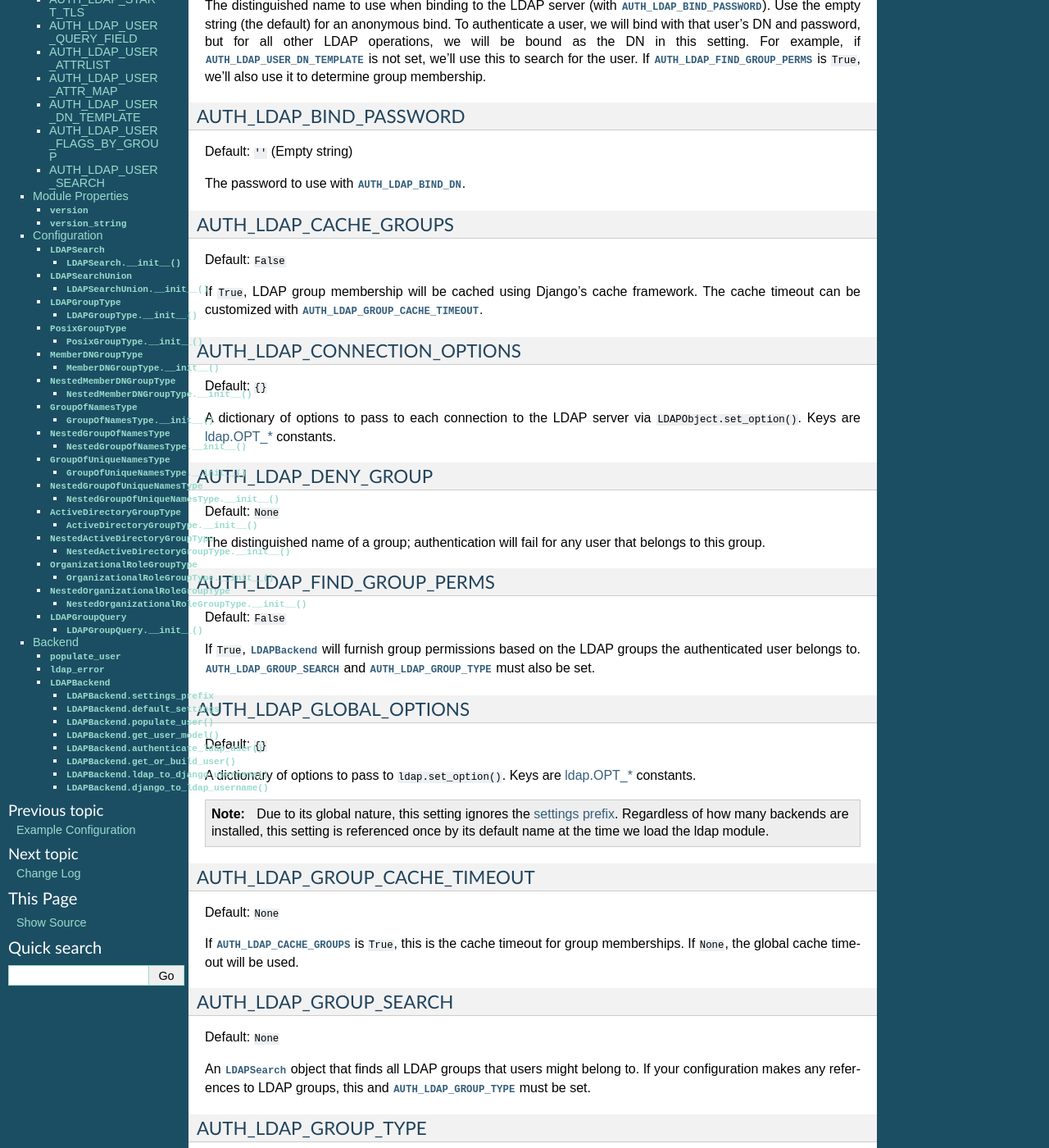
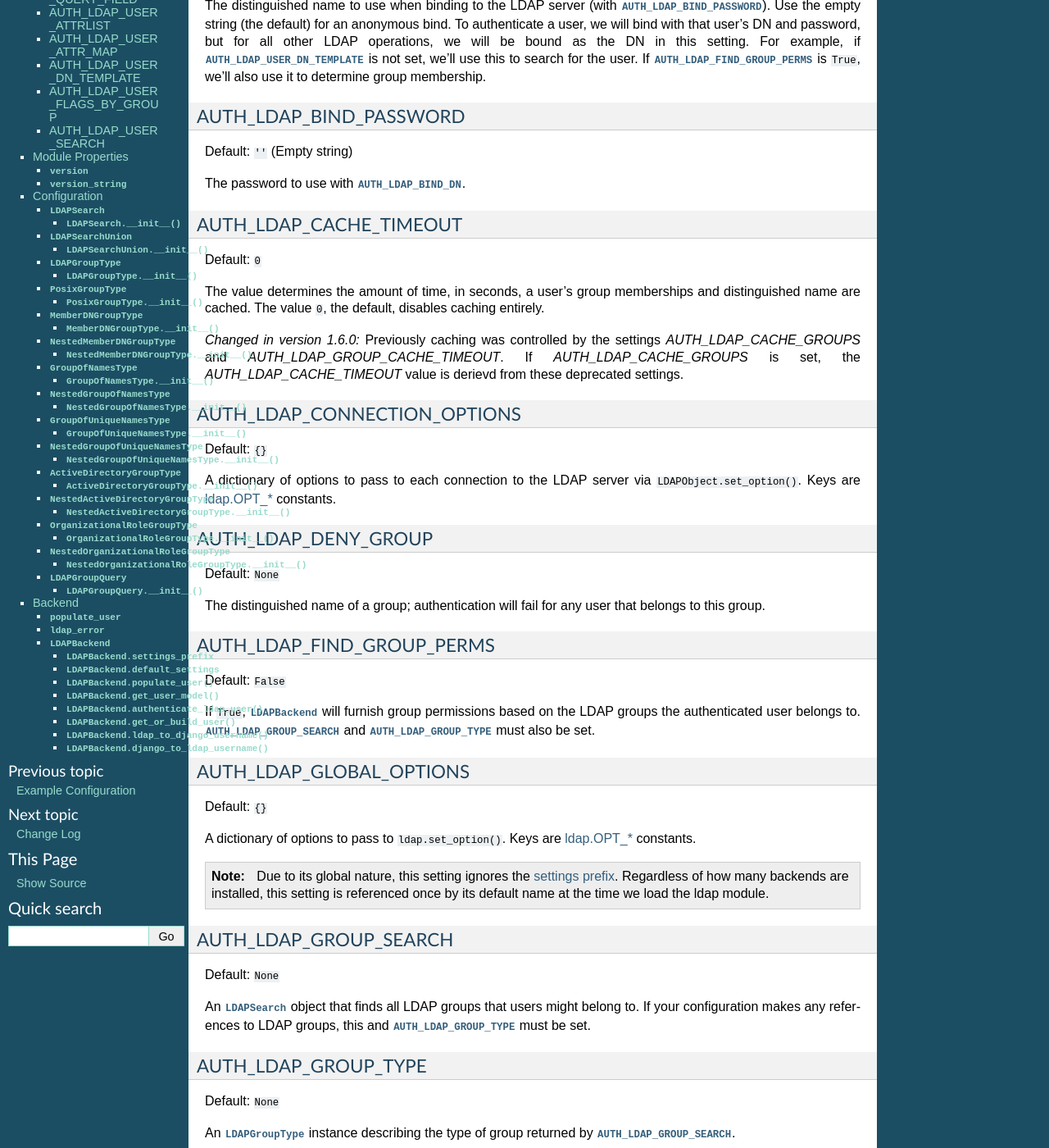
Before and after one commit to django-auth-ldap/django-auth-ldap, a Sphinx documentation site: the page built from docs/reference.rst, in a window 1280 px wide and 1400 px high, scrolled down 787 px. Shown: the whole window at 82% size. Built offline with Sphinx 7.4.7, drawn with Linux system fonts in a browser that asks for light colours; some of the changed text lies outside the part shown.

Commit message:
Introduce AUTH_LDAP_CACHE_TIMEOUT and overhaul cache settings
* One setting AUTH_LDAP_CACHE_TIMEOUT now replaces both
  AUTH_LDAP_GROUP_CACHE_TIMEOUT and AUTH_LDAP_CACHE_GROUPS.
* Compatibility with old settings is provided except GROUP_CACHE_TIMEOUT
  now defaults to 1 hour instead of forever.
* Previously a user's DN was always cached even when
  AUTH_LDAP_CACHE_GROUPS was False. Now both groups and user's DN are
  consistently determined by one setting.

Fixes #19

```diff
--- a/docs/performance.rst
+++ b/docs/performance.rst
@@ -11,7 +11,7 @@ order of impact.
    default behavior is to reload a user's group memberships on every request.
    This is the safest behavior, as any membership change takes effect
    immediately, but it is expensive. If possible, set
-   :setting:`AUTH_LDAP_CACHE_GROUPS` to ``True`` to remove most of this traffic.
+   :setting:`AUTH_LDAP_CACHE_TIMEOUT` to remove most of this traffic.
 
 #. **Don't access user.ldap_user.***. Except for ``ldap_user.dn``, these
    properties are only cached on a per-request basis. If you can propagate LDAP
--- a/docs/reference.rst
+++ b/docs/reference.rst
@@ -72,16 +72,23 @@ Default: ``''`` (Empty string)
 The password to use with :setting:`AUTH_LDAP_BIND_DN`.
 
 
-.. setting:: AUTH_LDAP_CACHE_GROUPS
+.. setting:: AUTH_LDAP_CACHE_TIMEOUT
 
-AUTH_LDAP_CACHE_GROUPS
-~~~~~~~~~~~~~~~~~~~~~~
+AUTH_LDAP_CACHE_TIMEOUT
+~~~~~~~~~~~~~~~~~~~~~~~
 
-Default: ``False``
+Default: ``0``
 
-If ``True``, LDAP group membership will be cached using Django's cache
-framework. The cache timeout can be customized with
-:setting:`AUTH_LDAP_GROUP_CACHE_TIMEOUT`.
+The value determines the amount of time, in seconds, a user's group memberships
+and distinguished name are cached. The value ``0``, the default, disables
+caching entirely.
+
+.. versionchanged:: 1.6.0
+
+    Previously caching was controlled by the settings `AUTH_LDAP_CACHE_GROUPS`
+    and `AUTH_LDAP_GROUP_CACHE_TIMEOUT`. If `AUTH_LDAP_CACHE_GROUPS` is set,
+    the `AUTH_LDAP_CACHE_TIMEOUT` value is derievd from these deprecated
+    settings.
 
 
 .. setting:: AUTH_LDAP_CONNECTION_OPTIONS
@@ -135,17 +142,6 @@ A dictionary of options to pass to ``ldap.set_option()``. Keys are
     Due to its global nature, this setting ignores the :doc:`settings prefix
     <multiconfig>`. Regardless of how many backends are installed, this setting
     is referenced once by its default name at the time we load the ldap module.
-
-
-.. setting:: AUTH_LDAP_GROUP_CACHE_TIMEOUT
-
-AUTH_LDAP_GROUP_CACHE_TIMEOUT
-~~~~~~~~~~~~~~~~~~~~~~~~~~~~~
-
-Default: ``None``
-
-If :setting:`AUTH_LDAP_CACHE_GROUPS` is ``True``, this is the cache timeout for
-group memberships. If ``None``, the global cache timeout will be used.
 
 
 .. setting:: AUTH_LDAP_GROUP_SEARCH
```
Also changed, not shown: docs/example.rst (+3 -4 lines), docs/permissions.rst (+3 -5 lines), setup.py (+3 -4 lines), 3 other files.
